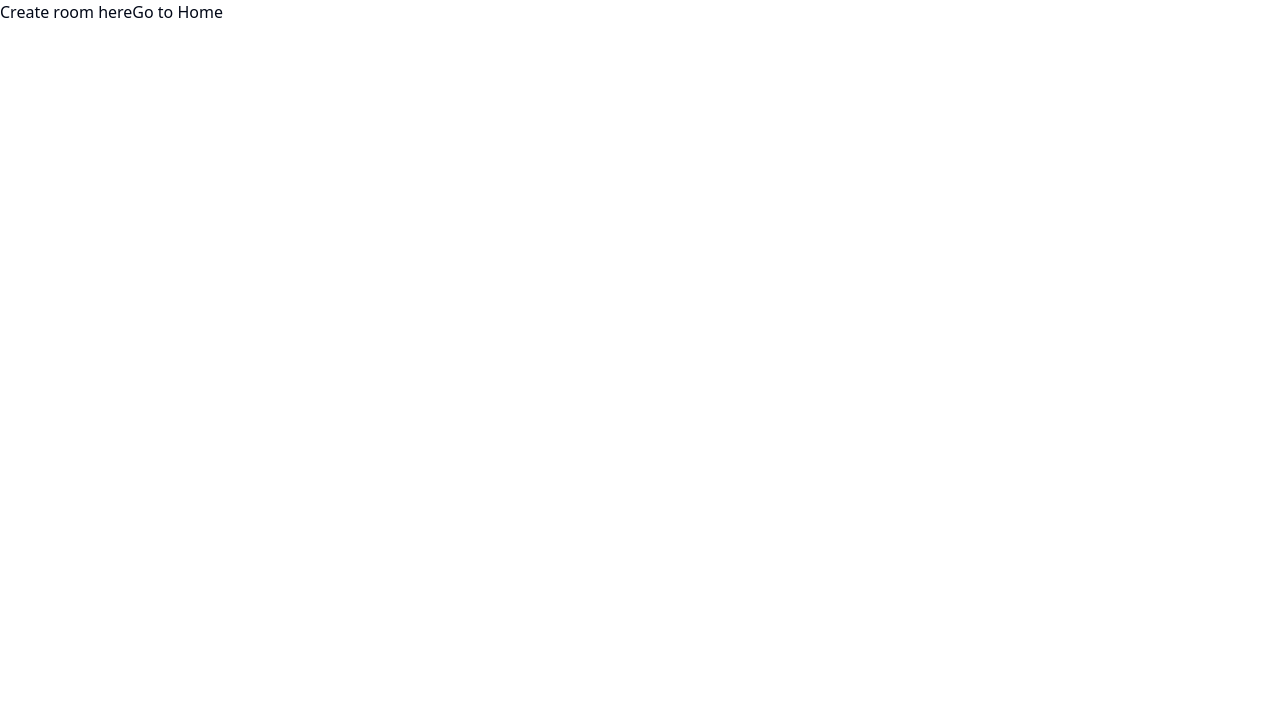
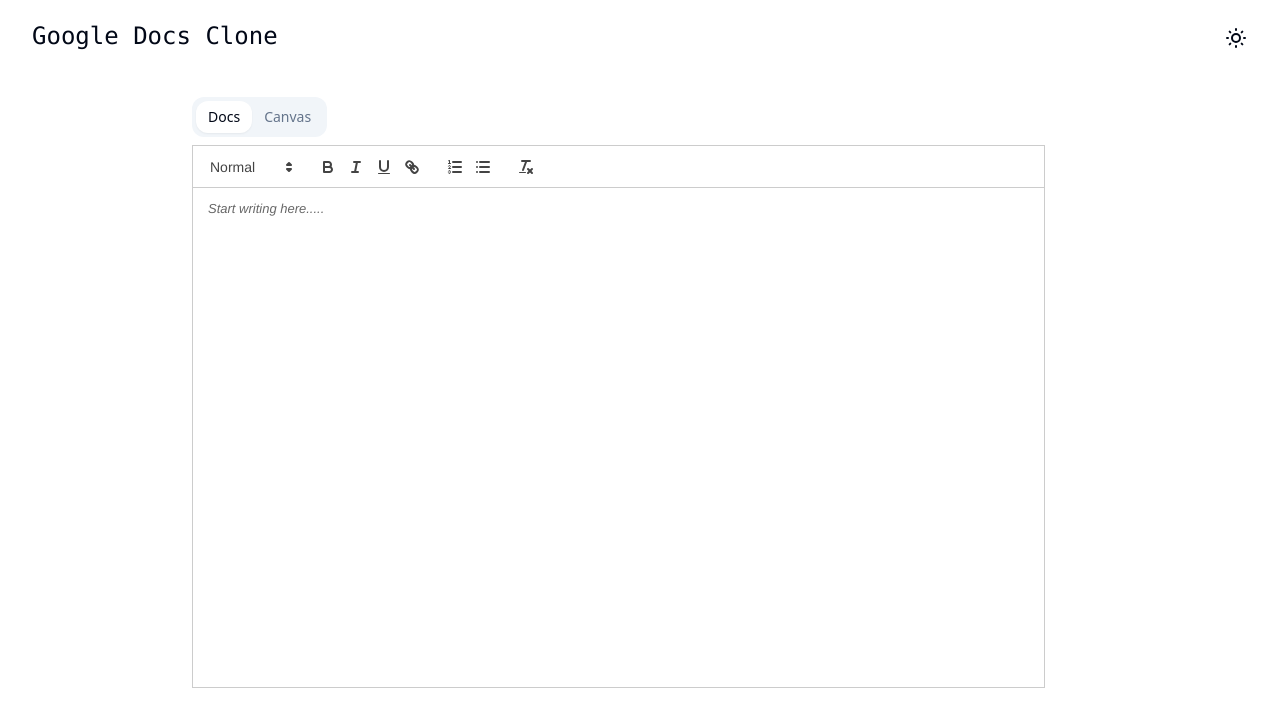
Before and after one commit to shreyas0924/socket-app, a React (Vite) app in the folder client/: page / in a window 1280 px wide. Shown: the top 726 px of the page. Built offline with nearby package versions, Linux system fonts and the light colour scheme; no server answers.

Commit message:
keyboard event bug

```diff
--- a/client/src/App.tsx
+++ b/client/src/App.tsx
@@ -29,8 +29,8 @@ function App() {
     }
   }, [])
 
-  const handleTextChange = (newText: string, event: KeyboardEvent) => {
-    event.preventDefault()
+  const handleTextChange = (newText: string, ) => {
+    // event.preventDefault()
     setText(newText)
     socket.emit('send-doc', { text: newText })
   }
--- a/client/src/main.tsx
+++ b/client/src/main.tsx
@@ -8,11 +8,11 @@ import CreateRoom from './pages/CreateRoom.tsx'
 
 const router = createBrowserRouter([
   {
-    path: '/',
+    path: '/room',
     element: <CreateRoom />,
   },
   {
-    path: '/home',
+    path: '/',
     element: <App />,
   },
 ])
--- a/client/src/pages/CreateRoom.tsx
+++ b/client/src/pages/CreateRoom.tsx
@@ -7,7 +7,7 @@ const CreateRoom = () => {
   return (
     <div>
       Create room here
-      <Link to={`/home`} >Go to Home</Link>
+      <Link to={`/`} >Go to Home</Link>
     </div>
   )
 }
```
